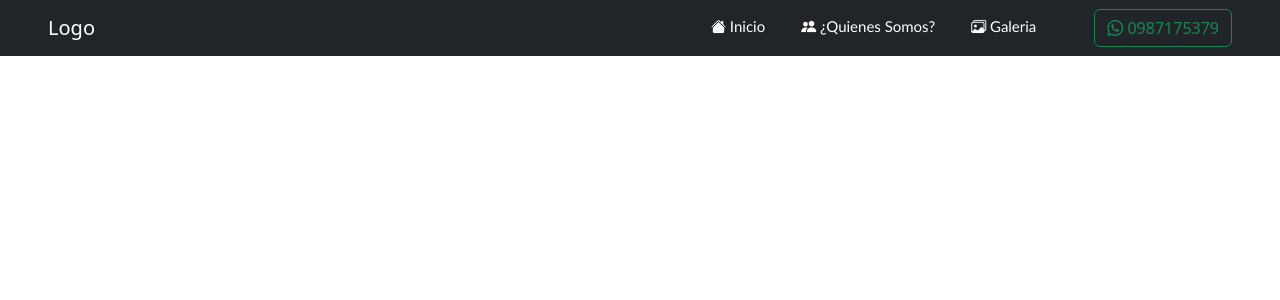
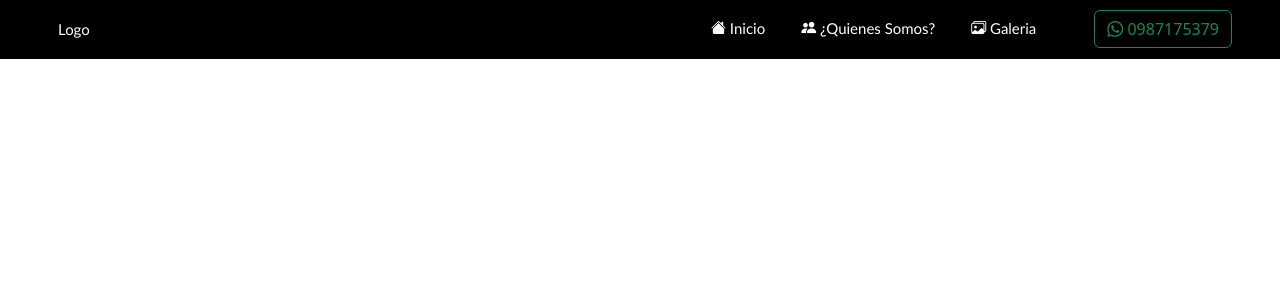
Before and after one commit to LeonardoGBM/soldadura, a React (Vite) app: page / in a window 1280 px wide. Shown: the top 300 px of the page. Built offline with nearby package versions, Linux system fonts and the light colour scheme.

Commit message:
colores nav

```diff
--- a/src/parts/navbar.css
+++ b/src/parts/navbar.css
@@ -11,5 +11,7 @@
     border-radius: 5px;
     border-bottom: solid 5px #198754;
     padding: 10px;
-
 }
+.navbar {
+    background-color: black;
+}
--- a/src/parts/navbar.jsx
+++ b/src/parts/navbar.jsx
@@ -3,8 +3,8 @@ import './navbar.css'
 const Navbar = () => {
   return (
     <>
-      <nav className="navbar navbar-dark bg-dark sticky-top">
-        <a className="navbar-brand ms-5">Logo</a>
+      <nav className="navbar sticky-top">
+        <a className="menu navbar-brand ms-5">Logo</a>
         <form className="form-inline">
           <a href="" className='menu text-decoration-none m-2'><i className="bi bi-house-fill"></i> Inicio</a>
           <a href="" className='menu text-decoration-none m-2'><i className="bi bi-people-fill"></i> ¿Quienes Somos?</a>
```
